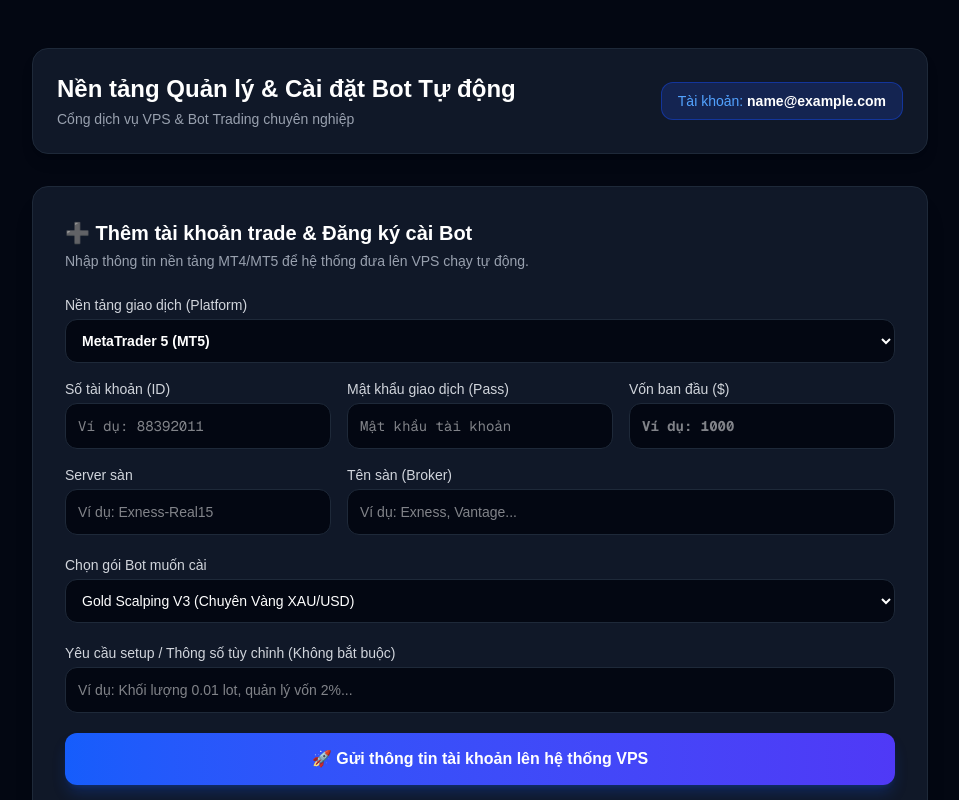
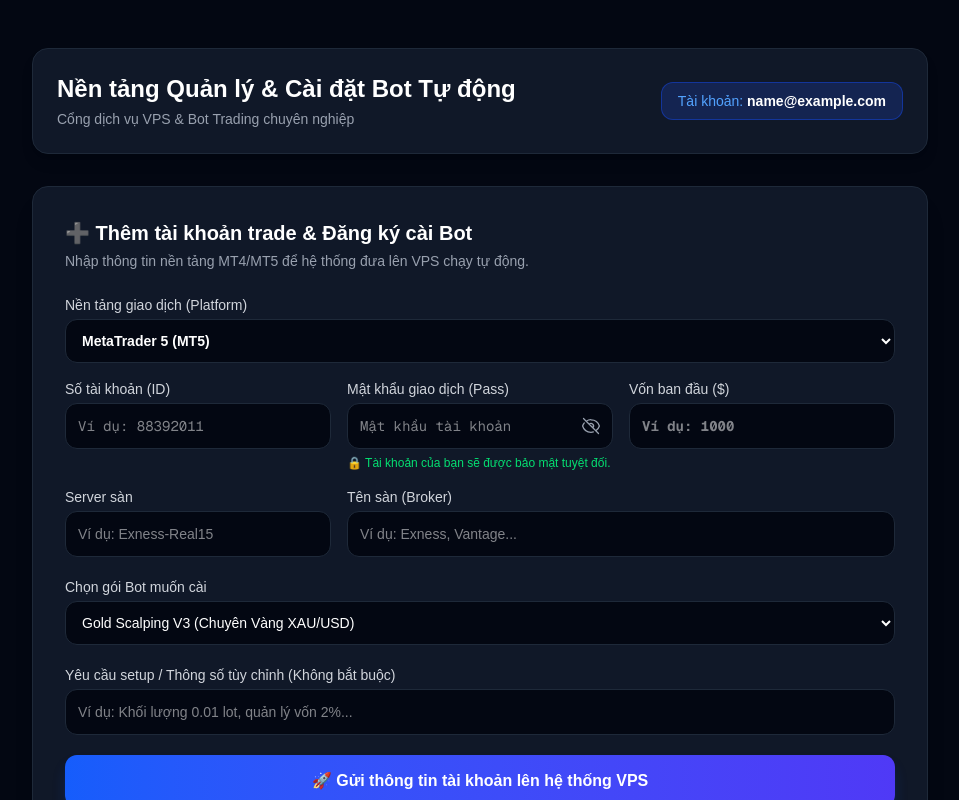
Before and after one commit to aarondao95/copy-trade-platform, a Next.js app: page /portal in a window 1280 px wide. Both pictures are taken after typing "name@example.com" into the empty fields and a click on the button "Tiếp tục". Shown: the top 800 px of the page, without its empty margins (160-1119 px from the left). Built offline with nearby package versions, Linux system fonts and the light colour scheme; no server answers; the database is empty.

Commit message:
Implement password visibility toggle in form
Added password visibility toggle for account password input.

```diff
--- a/app/portal/page.tsx
+++ b/app/portal/page.tsx
@@ -15,10 +15,11 @@
   const [myAccounts, setMyAccounts] = useState<any[]>([]);
   const [loadingAccounts, setLoadingAccounts] = useState(false);
 
-  // Form input (Đã thêm platform: MT4 hoặc MT5)
+  // Form input
   const [platform, setPlatform] = useState('MT5');
   const [accountNumber, setAccountNumber] = useState('');
   const [accountPass, setAccountPass] = useState('');
+  const [showPassword, setShowPassword] = useState(false); // State quản lý ẩn/hiện mật khẩu
   const [serverBroker, setServerBroker] = useState('');
   const [broker, setBroker] = useState('');
   const [initialBalance, setInitialBalance] = useState('');
@@ -68,7 +69,7 @@
     const { error } = await supabase.from('trading_accounts').insert([
       {
         user_email: email.trim(),
-        platform: platform.trim(), // MT4 hoặc MT5
+        platform: platform.trim(),
         account_number: accountNumber.trim(),
         account_pass: accountPass.trim(),
         server_broker: serverBroker.trim(),
@@ -78,7 +79,7 @@
         equity: parsedBalance,
         bot_name: botType,
         custom_notes: customNotes,
-        bot_status: 'Pending', // Chờ Admin đưa lên VPS
+        bot_status: 'Pending',
       },
     ]);
 
@@ -185,17 +186,41 @@
                     />
                   </div>
 
-                  {/* Pass */}
+                  {/* Pass (Có tích hợp nút con mắt ẩn/hiện mật khẩu) */}
                   <div>
                     <label className="block text-sm font-medium text-gray-300 mb-1">Mật khẩu giao dịch (Pass)</label>
+                    <div className="relative">
                       <input
-                      type="text"
+                        type={showPassword ? "text" : "password"}
                         required
                         placeholder="Mật khẩu tài khoản"
                         value={accountPass}
                         onChange={(e) => setAccountPass(e.target.value)}
-                      className="w-full bg-gray-950 border border-gray-800 rounded-xl p-3 text-sm text-white focus:outline-none focus:border-blue-500 font-mono"
+                        className="w-full bg-gray-950 border border-gray-800 rounded-xl p-3 pr-10 text-sm text-white focus:outline-none focus:border-blue-500 font-mono"
                       />
+                      <button
+                        type="button"
+                        onClick={() => setShowPassword(!showPassword)}
+                        className="absolute right-3 top-1/2 -translate-y-1/2 text-gray-400 hover:text-white focus:outline-none"
+                      >
+                        {showPassword ? (
+                          /* Icon mắt mở */
+                          <svg xmlns="http://www.w3.org/2000/svg" fill="none" viewBox="0 0 24 24" strokeWidth={1.5} stroke="currentColor" className="w-5 h-5">
+                            <path strokeLinecap="round" strokeLinejoin="round" d="M2.036 12.322a1.012 1.012 0 010-.639C3.423 7.51 7.36 4.5 12 4.5c4.638 0 8.573 3.007 9.963 7.178.07.207.07.431 0 .639C20.577 16.49 16.64 19.5 12 19.5c-4.638 0-8.573-3.007-9.963-7.178z" />
+                            <path strokeLinecap="round" strokeLinejoin="round" d="M15 12a3 3 0 11-6 0 3 3 0 016 0z" />
+                          </svg>
+                        ) : (
+                          /* Icon mắt nhắm */
+                          <svg xmlns="http://www.w3.org/2000/svg" fill="none" viewBox="0 0 24 24" strokeWidth={1.5} stroke="currentColor" className="w-5 h-5">
+                            <path strokeLinecap="round" strokeLinejoin="round" d="M3.98 8.223A10.477 10.477 0 001.934 12C3.226 16.338 7.244 19.5 12 19.5c.993 0 1.953-.138 2.863-.395M6.228 6.228A10.45 10.45 0 0112 4.5c4.756 0 8.773 3.162 10.065 7.498a10.523 10.523 0 01-4.293 5.774M6.228 6.228L3 3m3.228 3.228l3.65 3.65m7.894 7.894L21 21m-3.228-3.228l-3.65-3.65m0 0a3 3 0 10-4.243-4.243m4.242 4.242L9.88 9.88" />
+                          </svg>
+                        )}
+                      </button>
+                    </div>
+                    {/* Dòng ghi chú bảo mật */}
+                    <p className="text-xs text-green-400 mt-1.5 flex items-center gap-1 font-medium">
+                      🔒 Tài khoản của bạn sẽ được bảo mật tuyệt đối.
+                    </p>
                   </div>
 
                   {/* Vốn ban đầu */}
```
Lines whose indentation alone changed are shown as unchanged.
